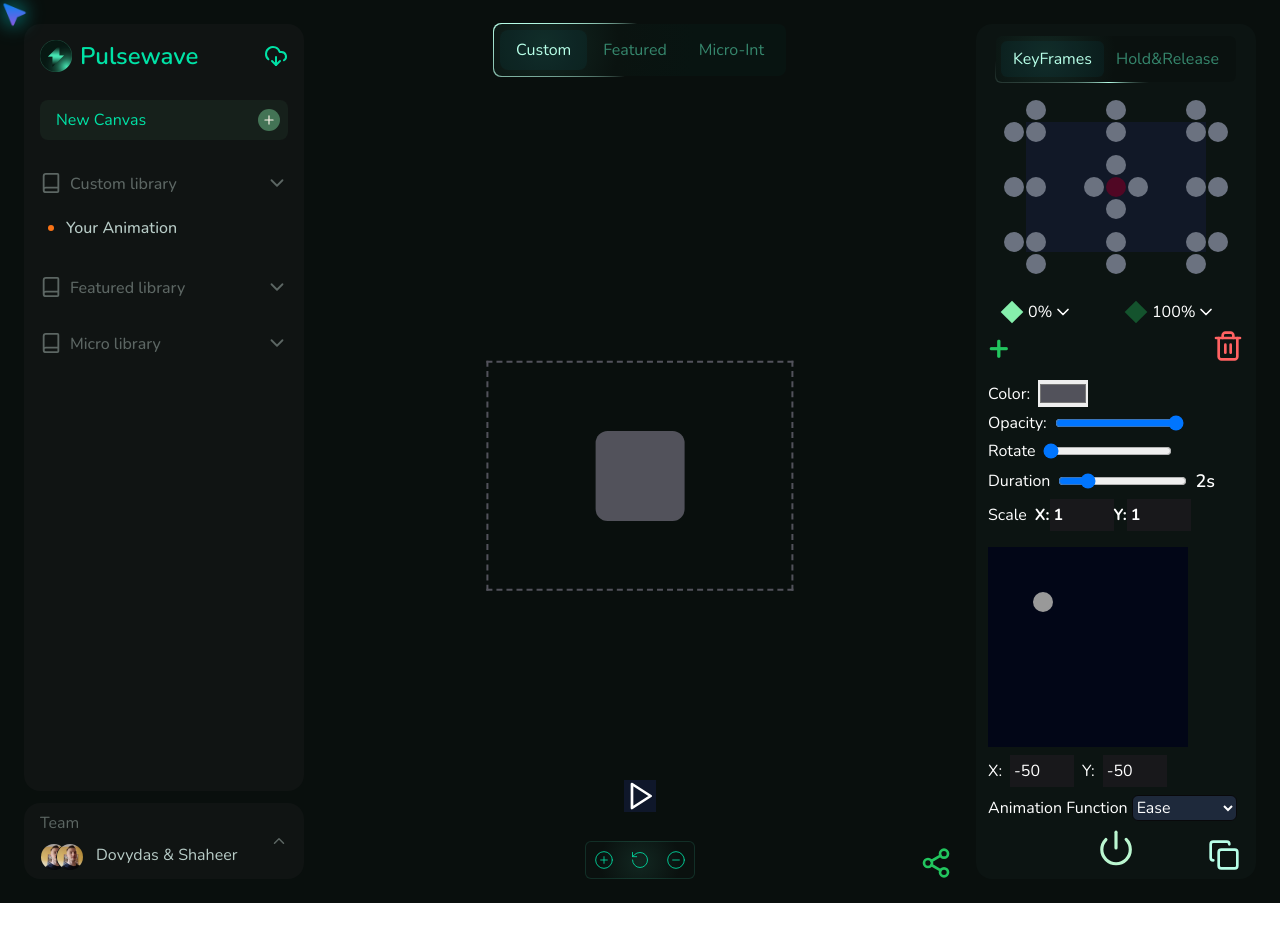
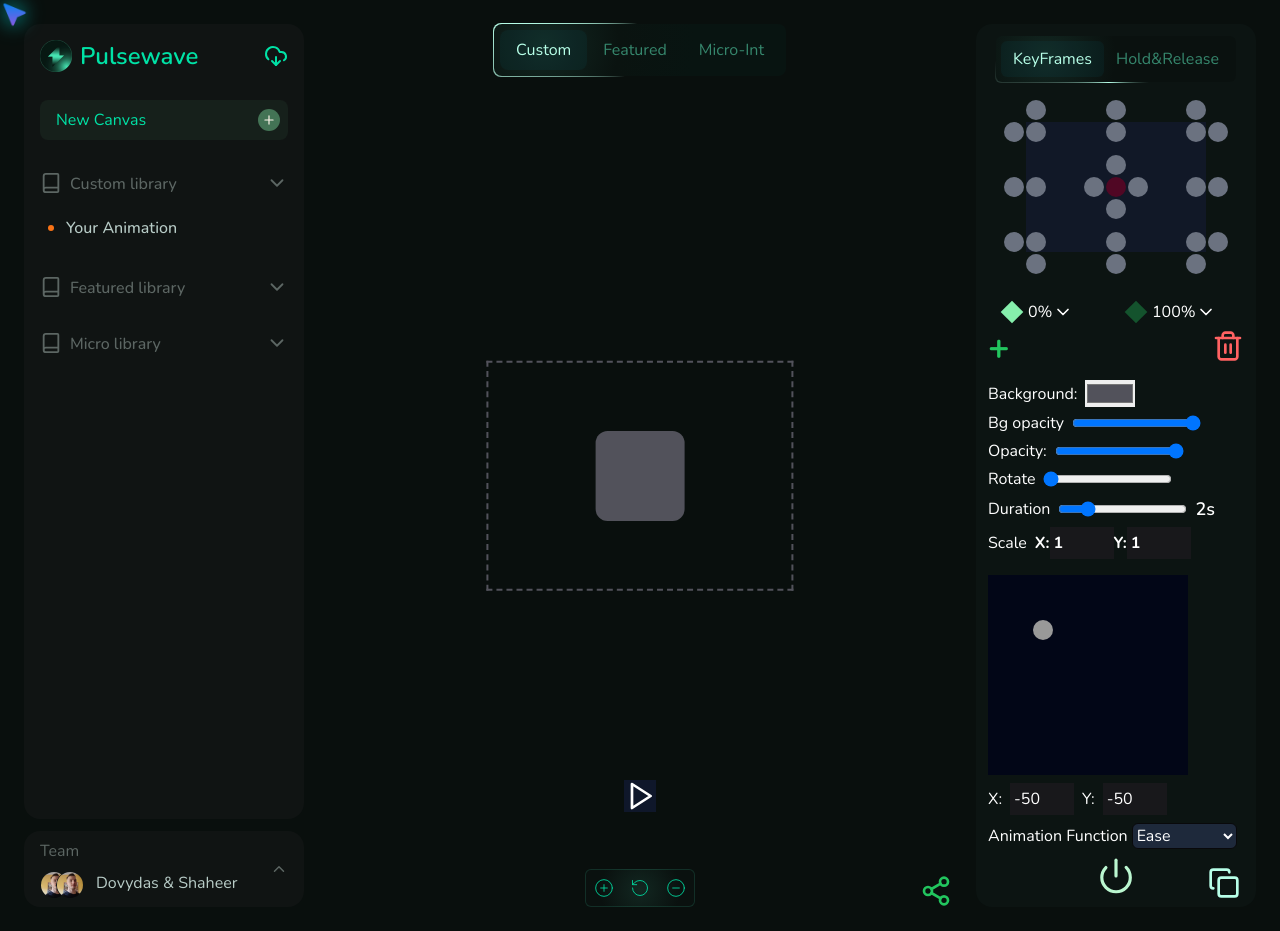
Before and after one commit to amuseDave/animationGen, a React (Vite) app: page / in a window 1280 px wide. Before the commit the page ends 903 px from the top, so only its background shows below. Built offline with nearby package versions, Linux system fonts and the light colour scheme.

Commit message:
add bg opacity

```diff
--- a/src/components/Controller/Custom/NotDD/Controls/Color.jsx
+++ b/src/components/Controller/Custom/NotDD/Controls/Color.jsx
@@ -1,22 +1,50 @@
+import { useRef } from "react";
 import { useSelector } from "react-redux";
 
 export default function Color({ handleStyle }) {
   const activeKeyFrame = useSelector((state) => state.custom.activeKeyFrame);
-
+  const colorEl = useRef();
+  const opacityEl = useRef();
   const color = useSelector(
-    (state) => state.custom.keyFrames[activeKeyFrame].color
+    (state) => state.custom.keyFrames[activeKeyFrame].backgroundColor
+  );
+  const bgOpacity = useSelector(
+    (state) => state.custom.keyFrames[activeKeyFrame].bgOpacity
   );
 
+  function handleInput() {
+    const bgOp = opacityEl.current.value;
+    const bgC = colorEl.current.value;
+
+    handleStyle(
+      { target: { value: { color: bgC, opacity: bgOp } } },
+      "set-background-color"
+    );
+  }
+
   return (
+    <>
       <div className="flex items-center gap-2">
-      <p className="text-white">Color:</p>{" "}
+        <p className="text-white">Background:</p>{" "}
         <input
-        onChange={(e) => {
-          handleStyle(e, "set-color");
-        }}
+          ref={colorEl}
+          onChange={handleInput}
           value={color}
           type="color"
         />
       </div>
+      <div className="flex items-center gap-2">
+        <p className="text-left text-white">Bg opacity</p>
+        <input
+          onChange={handleInput}
+          ref={opacityEl}
+          type="range"
+          min={0.01}
+          max={1}
+          step={0.01}
+          value={bgOpacity}
+        />
+      </div>
+    </>
   );
 }
--- a/src/components/Preview/Custom/Preview.jsx
+++ b/src/components/Preview/Custom/Preview.jsx
@@ -1,7 +1,7 @@
 import { useDispatch, useSelector } from "react-redux";
 import Loader from "../Static/Loader";
 import Playback from "./Playback";
-import { stringifyStyles } from "../../../utils/helper";
+import { hexToRgba, stringifyStyles } from "../../../utils/helper";
 import { uiActions } from "../../../store/uiSlicer";
 import { customActions } from "../../../store/customSlicer";
 import { useEffect, useRef } from "react";
@@ -35,7 +35,7 @@ export default function Preview() {
   const boxStyles = {
     width: `${size}px`,
     height: `${size}px`,
-    backgroundColor: curKF.color,
+    backgroundColor: hexToRgba(curKF.backgroundColor, curKF.bgOpacity),
     opacity: curKF.opacity,
     transform: `translate(${curKF.translateX}%, ${curKF.translateY}%) rotate(${curKF.rotate}deg) scaleX(${curKF.scaleX}) scaleY(${curKF.scaleY})`,
     left: curKF.left,
@@ -82,7 +82,7 @@ export default function Preview() {
     const styles = keyFrames.map((keyFrame) => {
       return {
         opacity: keyFrame.opacity,
-        backgroundColor: keyFrame.color,
+        backgroundColor: keyFrame.backgroundColor,
         left: keyFrame.left,
         top: keyFrame.top,
         transform: `translate(${keyFrame.translateX}%, ${keyFrame.translateY}%) scaleX(${keyFrame.scaleX}) scaleY(${keyFrame.scaleY}) rotate(${keyFrame.rotate}deg)`,
--- a/src/store/customSlicer.js
+++ b/src/store/customSlicer.js
@@ -1,5 +1,5 @@
 import { createSlice } from "@reduxjs/toolkit";
-import getPositionStyles, { stringifyStyles } from "../utils/helper";
+import getPositionStyles, { hexToRgba, stringifyStyles } from "../utils/helper";
 import { toast } from "react-toastify";
 
 let posN;
@@ -20,7 +20,8 @@ const initialState = {
       keyPercentage: 0,
       position: "cc",
 
-      color: "#52525b",
+      backgroundColor: "#52525b",
+      bgOpacity: 1,
       opacity: 1,
 
       scaleX: 1,
@@ -35,7 +36,8 @@ const initialState = {
       keyPercentage: 100,
       position: "cc",
 
-      color: "#52525b",
+      backgroundColor: "#52525b",
+      bgOpacity: 1,
       opacity: 1,
 
       scaleX: 1,
@@ -85,9 +87,11 @@ const customSlicer = createSlice({
     },
     handleStyles(state, { payload: { action, value } }) {
       switch (action) {
-        case "set-color":
-          state.keyFrames[state.activeKeyFrame].color = value;
+        case "set-background-color": {
+          state.keyFrames[state.activeKeyFrame].bgOpacity = value.opacity;
+          state.keyFrames[state.activeKeyFrame].backgroundColor = value.color;
           break;
+        }
         case "set-opacity":
           state.keyFrames[state.activeKeyFrame].opacity = +value;
           break;
--- a/src/utils/helper.js
+++ b/src/utils/helper.js
@@ -278,3 +278,10 @@ export function validateAnimationObject(obj) {
     obj.keyFrames.length === obj.keyFramePers.length
   );
 }
+
+export function hexToRgba(hex, opacity) {
+  const r = parseInt(hex.slice(1, 3), 16);
+  const g = parseInt(hex.slice(3, 5), 16);
+  const b = parseInt(hex.slice(5, 7), 16);
+  return `rgba(${r}, ${g}, ${b}, ${opacity})`;
+}
```
Lines whose indentation alone changed are shown as unchanged.
